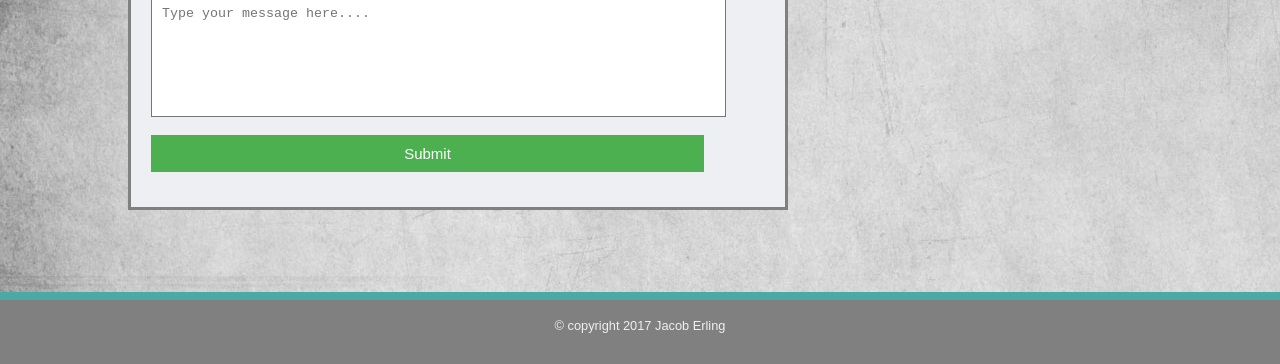
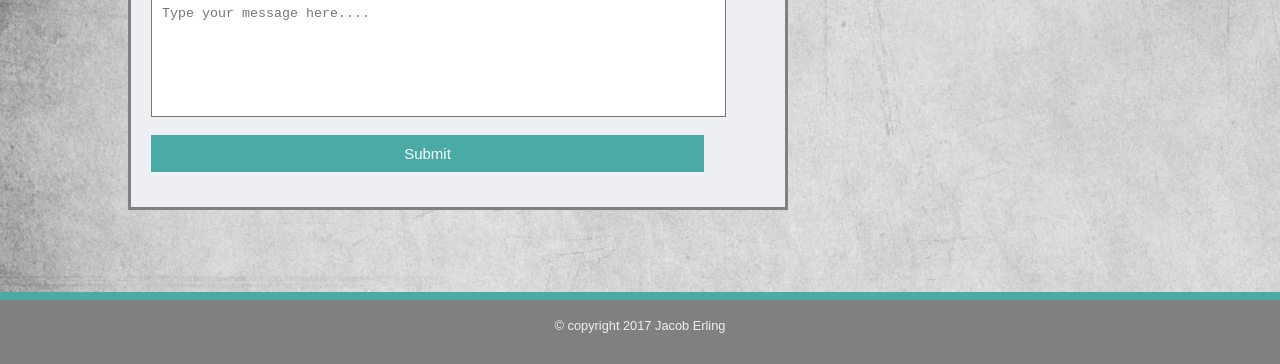
Before and after one commit to Jerling1989/Basic_Portfolio, a plain HTML site: page contact.html in a window 1280 px wide. Shown: the part 436-800 px from the top of the page. Drawn offline with Linux system fonts and the light colour scheme.

Commit message:
final revision

```diff
--- a/assets/css/style.css
+++ b/assets/css/style.css
@@ -250,7 +250,7 @@ fieldset {
   cursor: pointer;
   width: 100%;
   border: none;
-  background: #4CAF50;
+  background: #4aaaa5;
   color: #FFF;
   margin: 0 0 5px;
   padding: 10px;
```
